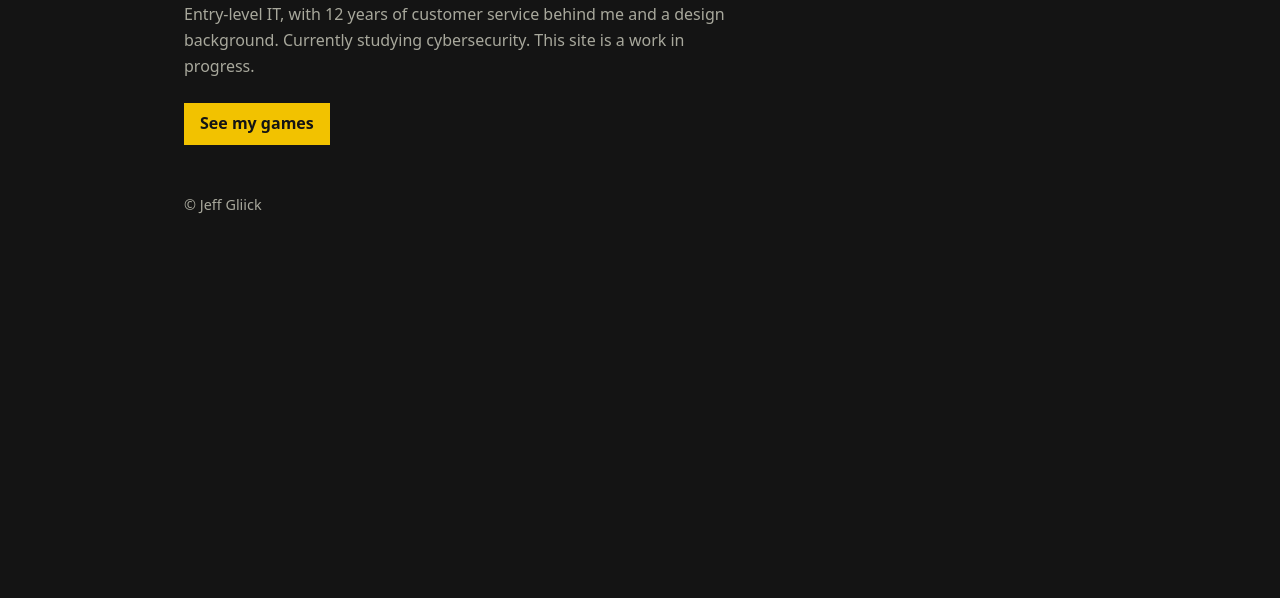
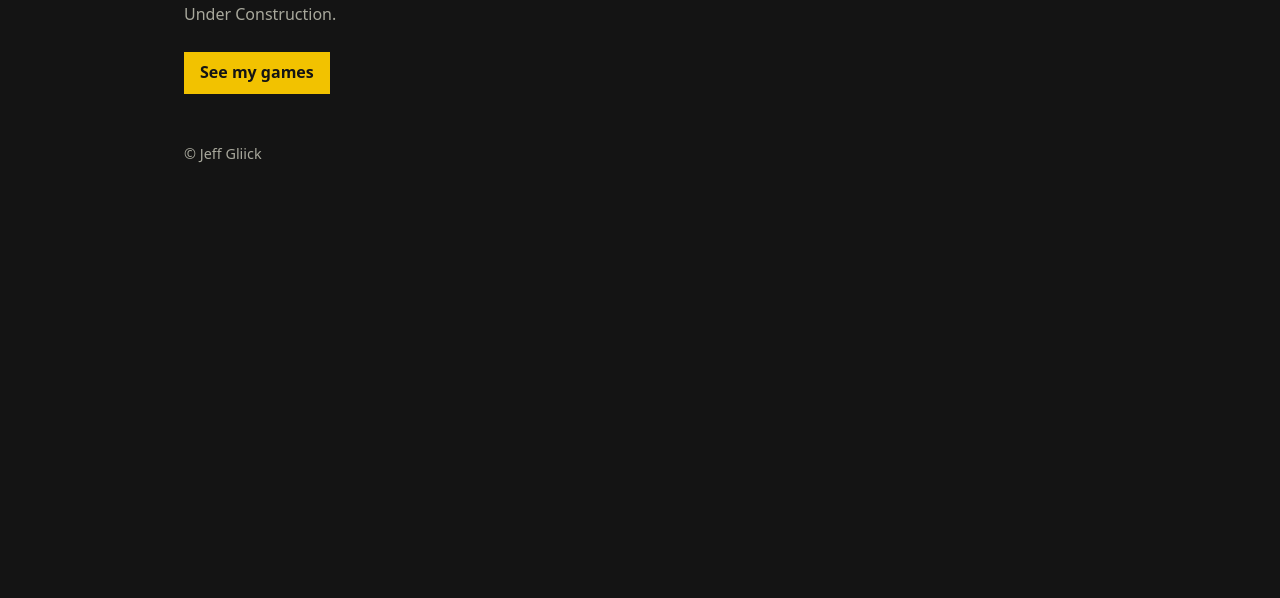
Before and after one commit to jeffgliick/jeffgliick.github.io, a plain HTML site: page index.html in a window 1280 px wide. Shown: the part 202-800 px from the top of the page. Drawn offline with Linux system fonts and the light colour scheme.

Commit message:
Update introduction text to 'Under Construction.'

```diff
--- a/index.html
+++ b/index.html
@@ -17,7 +17,7 @@
 
   <main>
     <h1>Jeff Gliick</h1>
-    <p class="lead">Entry-level IT, with 12 years of customer service behind me and a design background. Currently studying cybersecurity. This site is a work in progress.</p>
+    <p class="lead">Under Construction.</p>
     <a class="btn" href="games.html">See my games</a>
   </main>
 
```
